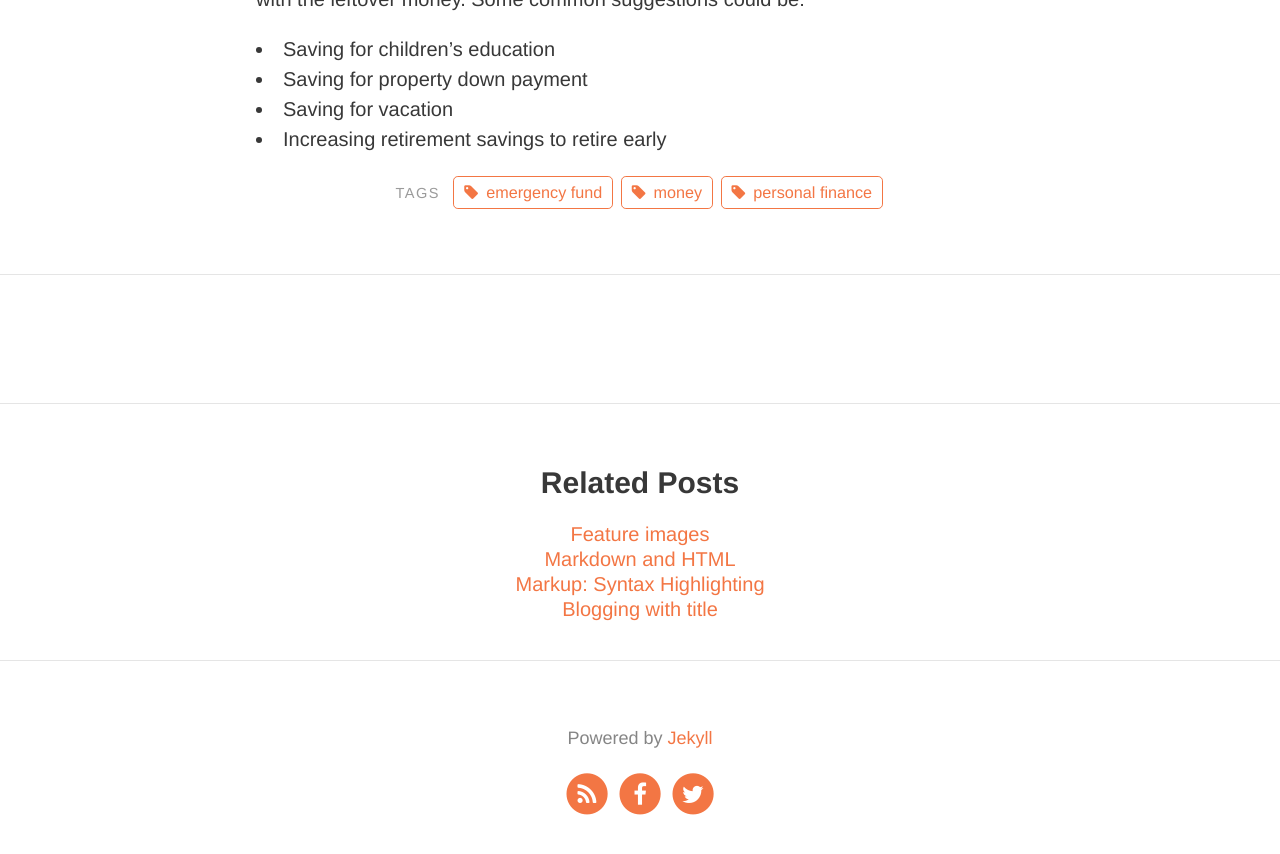
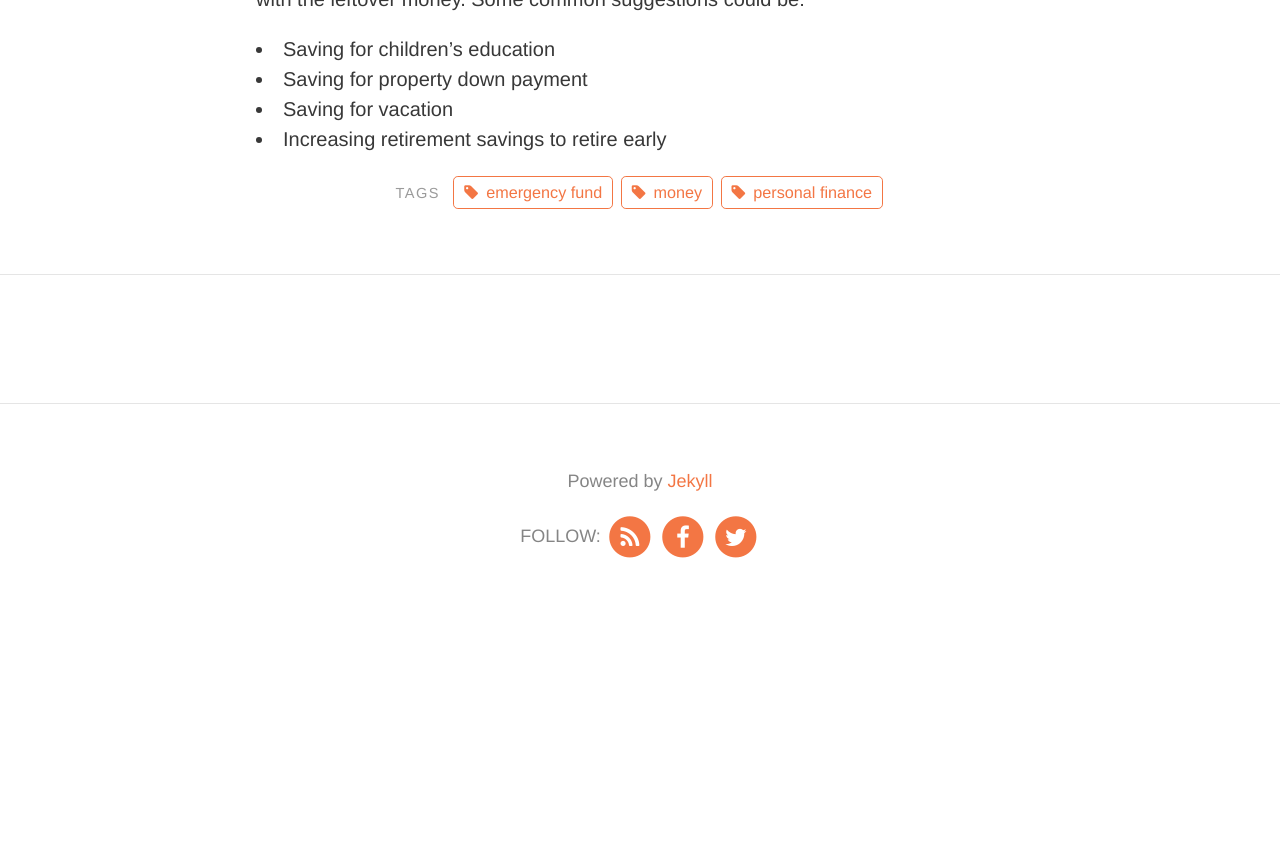
Before and after one commit to financemnl/financemnl-jekyll-type, a Jekyll site: the page built from _posts/2018-04-13-how-to-handle-your-peso.md, in a window 1280 px wide and 900 px high, scrolled down 5120 px. Shown: the top 854 px of the window. Built offline with Jekyll 4.4.1, drawn with Linux system fonts in a browser that asks for light colours; some web fonts are replaced; comment, search, counter and statistics services are not loaded; after the commit the page ends 5763 px from its top, so only the background shows below that; some of the changed text lies outside the part shown.

Commit message:
Removed sample posts

```diff
--- a/_config.yml
+++ b/_config.yml
@@ -49,9 +49,7 @@ theme_settings:
 
   # Scripts / Features
   google_analytics: UA-117242242-1 # Tracking ID, e.g. "UA-000000-01"
-  graphcomment_shortname: FinanceMNL
-  katex: false # Enable if using math markup
-  portfolio: false # Featured users
+  disqus_shortname: FinanceMNL
   search: true
   tags: true
 
--- /dev/null
+++ b/_includes/disqus.html
@@ -0,0 +1,10 @@
+<div id="disqus_thread"></div>
+<script type="text/javascript">
+	var disqus_shortname = '{{ site.theme_settings.disqus_shortname }}';
+	(function() {
+		var dsq = document.createElement('script'); dsq.type = 'text/javascript'; dsq.async = true;
+		dsq.src = '//' + disqus_shortname + '.disqus.com/embed.js';
+		(document.getElementsByTagName('head')[0] || document.getElementsByTagName('body')[0]).appendChild(dsq);
+	})();
+</script>
+<noscript>{{ site.theme_settings.str_javascript_required_disqus }}</noscript>
--- a/_includes/footer.html
+++ b/_includes/footer.html
@@ -4,7 +4,7 @@
             <div class="footer-icons">
                 <ul>
                 <!-- Social icons from Font Awesome, if enabled -->
-                {% include icons.html %}
+                FOLLOW: {% include icons.html %}
                 </ul>
             </div>
 </footer>
--- a/_includes/graphcomment.html
+++ /dev/null
@@ -1,11 +0,0 @@
-<div id="graphcomment"></div>
-    <script type="text/javascript">
-      /* - - - CONFIGURATION VARIABLES: MAKE SURE THE ID IS YOURS - - - */
-      window.graphcomment_id = '{{ site.theme_settings.graphcomment_shortname }}';
-      /* - - - DON'T EDIT BELOW THIS LINE - - - */
-      (function() {
-        var gc = document.createElement('script'); gc.type = 'text/javascript'; gc.async = true;
-        gc.src = 'https://graphcomment.com/js/integration.js';
-        (document.getElementsByTagName('head')[0] || document.getElementsByTagName('body')[0]).appendChild(gc);
-      })();
-    </script>
--- a/_includes/social_buttons.html
+++ b/_includes/social_buttons.html
@@ -27,7 +27,7 @@
 #share-buttons > div.mail > svg {height: 14px; margin-top: 11px;}
 </style>
 
-<span style="color: silver;">Share on: </span><div id="share-buttons">
+<span style="color: silver;">Share this on: </span><div id="share-buttons">
     <div class="facebook" title="Share this on Facebook" onclick="window.open('http://www.facebook.com/share.php?u={{ site.url }}{{ pageurl }}');"><svg viewBox="0 0 1792 1792" xmlns="http://www.w3.org/2000/svg"><path d="M1343 12v264h-157q-86 0-116 36t-30 108v189h293l-39 296h-254v759h-306v-759h-255v-296h255v-218q0-186 104-288.5t277-102.5q147 0 228 12z"/></svg></div>
     <div class="twitter" title="Share this on Twitter" onclick="window.open('http://twitter.com/home?status={{ site.url }}{{ pageurl }}');"><svg viewBox="0 0 1792 1792" xmlns="http://www.w3.org/2000/svg"><path d="M1684 408q-67 98-162 167 1 14 1 42 0 130-38 259.5t-115.5 248.5-184.5 210.5-258 146-323 54.5q-271 0-496-145 35 4 78 4 225 0 401-138-105-2-188-64.5t-114-159.5q33 5 61 5 43 0 85-11-112-23-185.5-111.5t-73.5-205.5v-4q68 38 146 41-66-44-105-115t-39-154q0-88 44-163 121 149 294.5 238.5t371.5 99.5q-8-38-8-74 0-134 94.5-228.5t228.5-94.5q140 0 236 102 109-21 205-78-37 115-142 178 93-10 186-50z"/></svg></div>
     <div class="linkedin" title="Share this on Linkedin" onclick="window.open('https://www.linkedin.com/shareArticle?mini=true&url={{ site.url }}{{ pageurl }}&title=&summary=&source=');"><svg viewBox="0 0 1792 1792" xmlns="http://www.w3.org/2000/svg"><path d="M477 625v991h-330v-991h330zm21-306q1 73-50.5 122t-135.5 49h-2q-82 0-132-49t-50-122q0-74 51.5-122.5t134.5-48.5 133 48.5 51 122.5zm1166 729v568h-329v-530q0-105-40.5-164.5t-126.5-59.5q-63 0-105.5 34.5t-63.5 85.5q-11 30-11 81v553h-329q2-399 2-647t-1-296l-1-48h329v144h-2q20-32 41-56t56.5-52 87-43.5 114.5-15.5q171 0 275 113.5t104 332.5z"/></svg></div>
--- a/_layouts/post.html
+++ b/_layouts/post.html
@@ -20,10 +20,10 @@ layout: default
   {% include tags_list.html tags=tag_list %}
 </article>
 
-<!-- GraphComment -->
-{% if site.theme_settings.graphcomment_shortname %}
+<!-- Disqus -->
+{% if site.theme_settings.disqus_shortname %}
 <div class="comments">
-  {% include graphcomment.html %}
+  {% include disqus.html %}
 </div>
 {% endif %}
 
@@ -35,7 +35,7 @@ layout: default
 <!-- Related Posts -->
 {% if site.related_posts.size >= 1 %}
 <div id="post-nav">
-  <center><h3>Related Posts</h3></center>
+  <center><h3>You May Also Like</h3></center>
   {% for related_post in site.related_posts limit: 5 %}
     <a href="{{ related_post.url }}">{{ related_post.title }}</a>
   {% endfor %}
```
Also changed, not shown: _drafts/2013-11-18-blogging-with-title.md (renamed from _posts/2013-11-18-blogging-with-title.md), _drafts/2014-08-08-Markup- Syntax Highlighting.md (renamed from _posts/2014-08-08-Markup- Syntax Highlighting.md), _drafts/2014-11-28-markdown-and-html.md (renamed from _posts/2014-11-28-markdown-and-html.md), _drafts/2014-11-29-feature-images.md (renamed from _posts/2014-11-29-feature-images.md).
